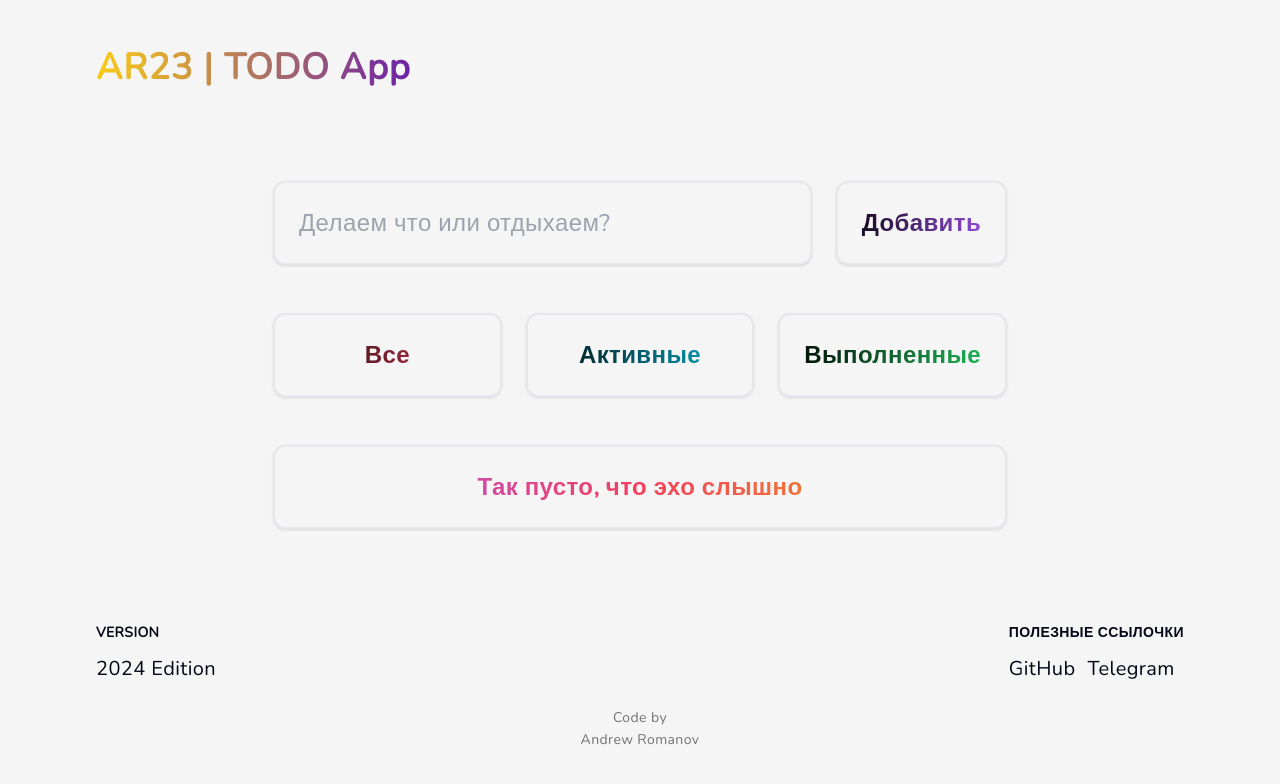
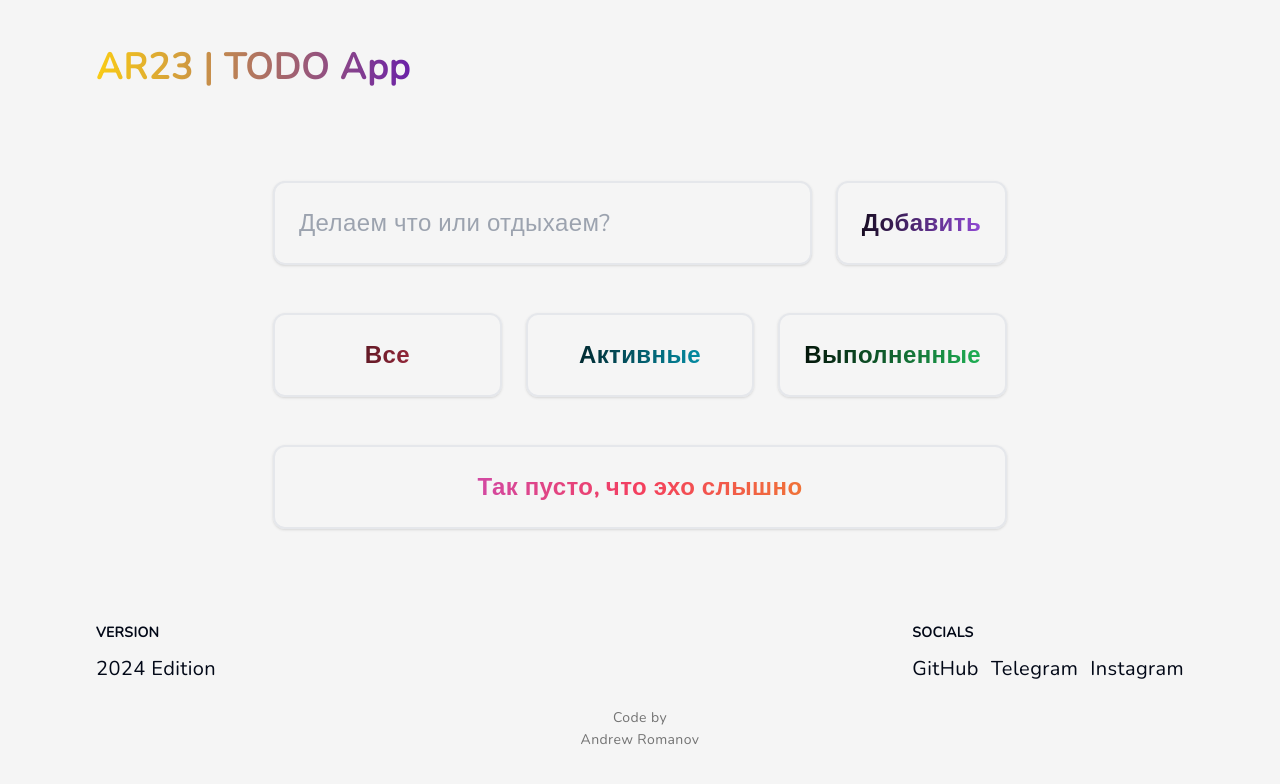
Before and after one commit to ARXXIII/todo-app, a Next.js app: page / in a window 1280 px wide. Shown: the top 784 px of the page. Built offline with nearby package versions, Linux system fonts and the light colour scheme.

Commit message:
Footer changes Added instagram link

```diff
--- a/components/footer.tsx
+++ b/components/footer.tsx
@@ -7,17 +7,18 @@ export const Footer = () => {
                     <h2 className="text-xl">2024 Edition</h2>
                 </div>
                 <div className="flex flex-col items-center lg:items-start gap-y-3">
-                    <h2 className="font-bold text-sm uppercase">полезные ссылочки</h2>
+                    <h2 className="font-bold text-sm uppercase">socials</h2>
                     <div className="flex gap-x-3 text-xl">
                         <a href="https://github.com/PICKLEGENT" target="_blanc">GitHub</a>
                         <a href="https://t.me/AndrewRom" target="_blanc">Telegram</a>
+                        <a href="https://www.instagram.com/picklegent?igsh=Ymt3N3o5dWpnYm5u&utm_source=qr" target="_blanc">Instagram</a>
                     </div>
                 </div>
             </section>
             <div className="hidden lg:flex justify-center items-center mt-6 text-center">
                 <a
                     href="https://github.com/PICKLEGENT"
-                    title='Главный по раскрашиванию кнопочек'
+                    title='Chief of button coloring'
                     target="_blanc"
                     className="text-sm text-neutral-500 leading-relaxed"
                 >
```
